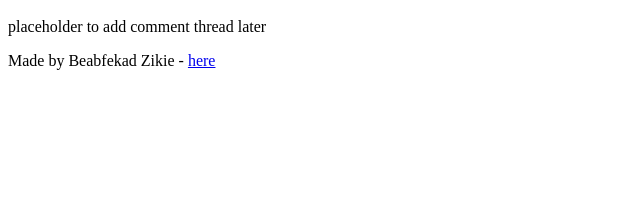
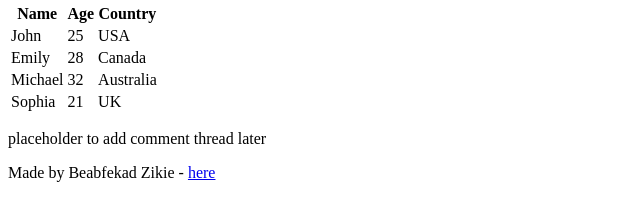
Before and after one commit to beabzk/My_First_Portfolio, a plain HTML site: page index.html in a window 1280 px wide. Shown: the part 544-764 px from the top of the page, without its empty margins (0-640 px from the left). Drawn offline with Linux system fonts and the light colour scheme.

Commit message:
Add table with user data to index.html

```diff
--- a/index.html
+++ b/index.html
@@ -21,6 +21,38 @@
             <p>My First Web Page</p>
             <img src="https://i.ibb.co/gTDZZT8/ALX-Logo-07.png" alt="ALX-Logo" width="200" height="200">
             <a href="tweets.html">Check Tweets</a>
+
+            <table>
+                <thead>
+                    <tr>
+                        <th>Name</th>
+                        <th>Age</th>
+                        <th>Country</th>
+                    </tr>
+                </thead>
+                <tbody>
+                    <tr>
+                        <td>John</td>
+                        <td>25</td>
+                        <td>USA</td>
+                    </tr>
+                    <tr>
+                        <td>Emily</td>
+                        <td>28</td>
+                        <td>Canada</td>
+                    </tr>
+                    <tr>
+                        <td>Michael</td>
+                        <td>32</td>
+                        <td>Australia</td>
+                    </tr>
+                    <tr>
+                        <td>Sophia</td>
+                        <td>21</td>
+                        <td>UK</td>
+                    </tr>
+                </tbody>
+            </table>
         </article>
         <aside>
             <p>placeholder to add comment thread later</p>
```
Also changed, not shown: tweets.html (+1 -1 lines).
